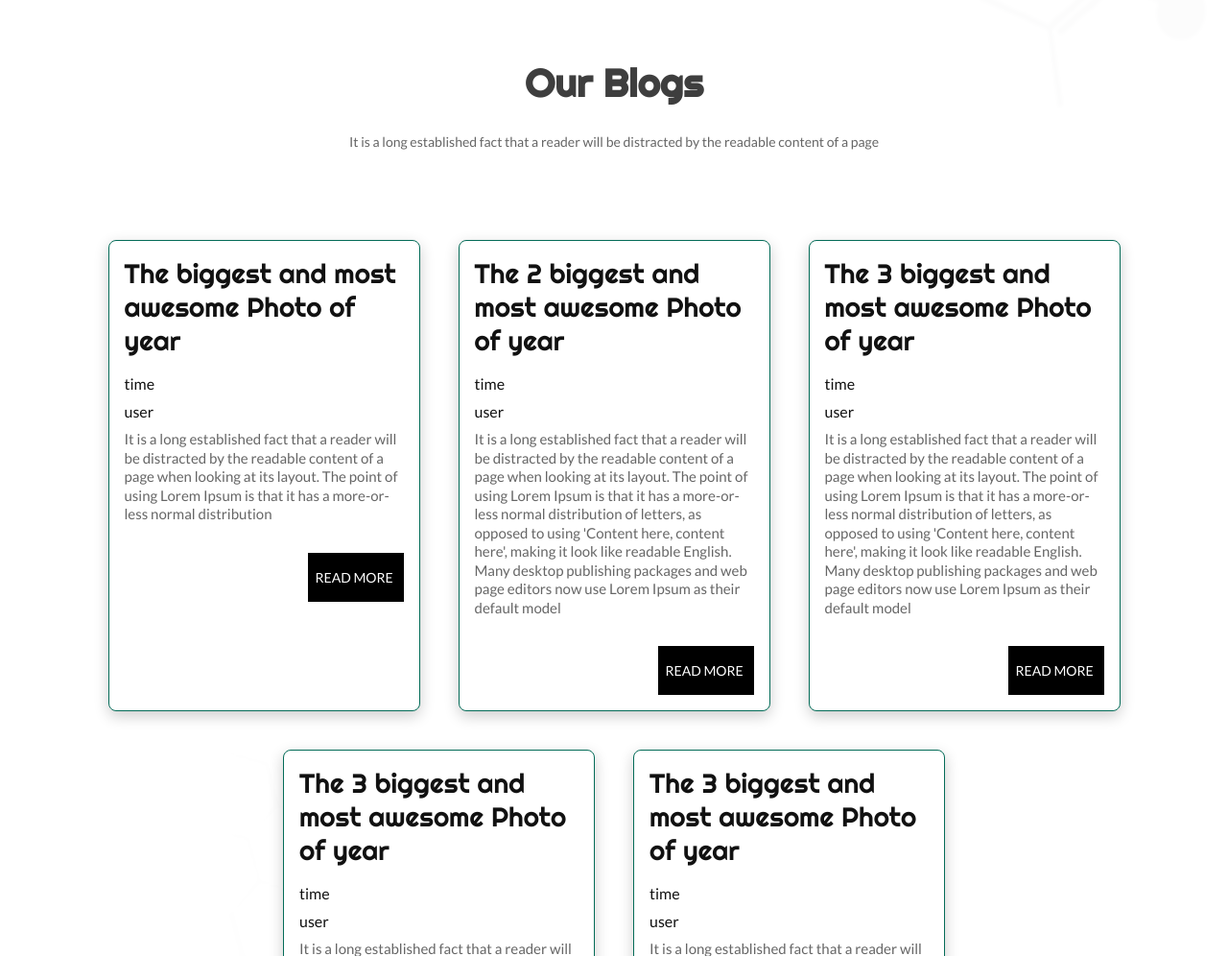
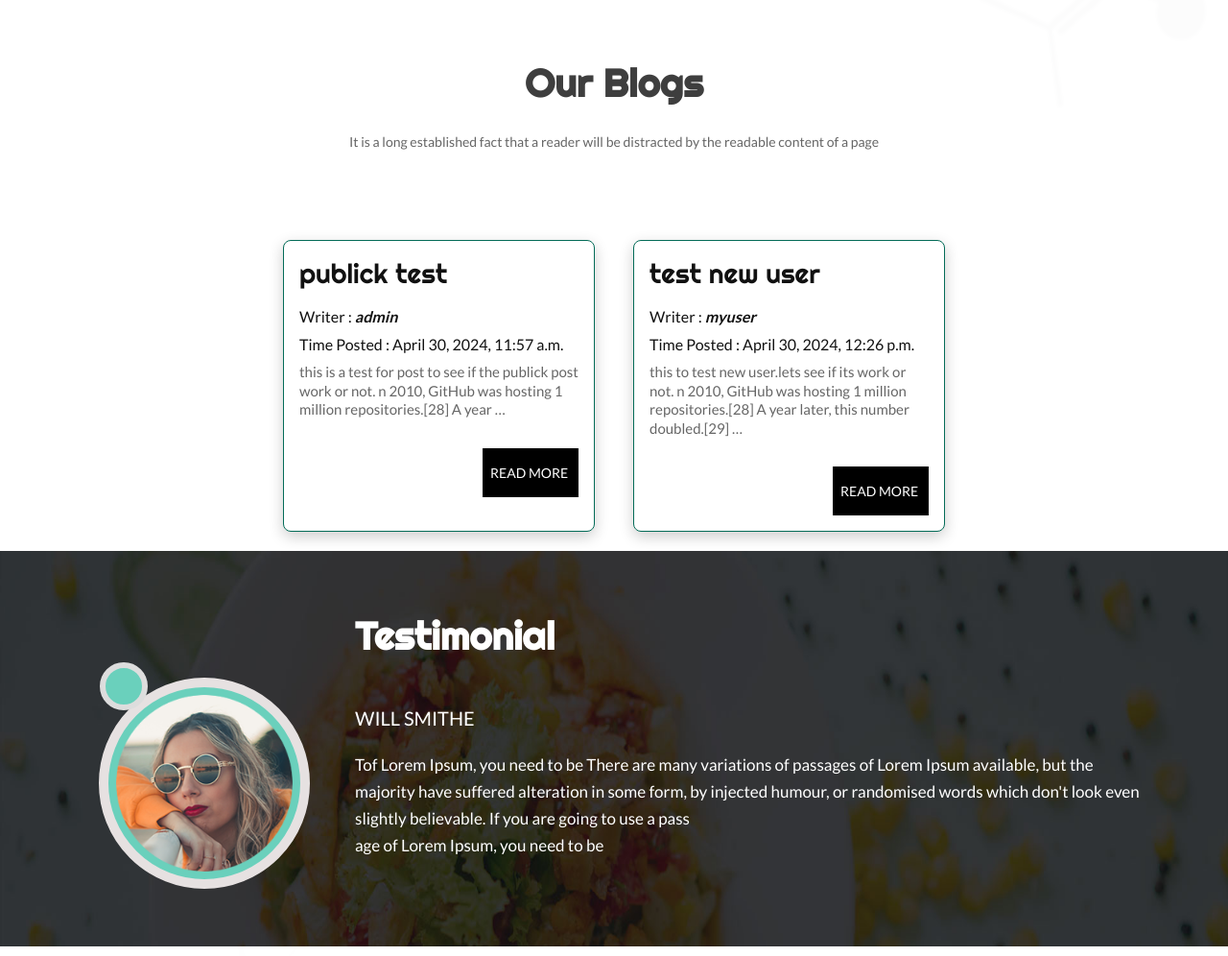
Before and after one commit to SMojtabaE/OnlineTextShare, a Django app: page / in a window 1280 px wide. Shown: the part 869-1865 px from the top of the page at 96% size. Run offline with Django 4.2, Linux system fonts and the light colour scheme; data comes from the database, SQL or seed files in the repository; both versions use the stored data as it was after the commit; some libraries are stand-ins or nearby versions; some web fonts are replaced.

Commit message:
homepage fixed

```diff
--- a/posts/templates/posts/index.html
+++ b/posts/templates/posts/index.html
@@ -65,8 +65,24 @@
             </div>  {% endcomment %}
 
             <!-- ############ -->
+            <div class='card-container'>
+               {% for post in posts_list %}
 
-            <div class='card-container'>
+                     <div class='card'>
+                        <div class='card-content'>
+                           <article>
+                              <h3>{{post.title}}</h3>
+                              <h4>Writer : <b><i>{{post.user.username}}</i></b></h4>
+                              <h4>Time Posted : {{post.date_posted}}</h4>
+                              <p>{{post.content|truncatewords:25}}</p>
+                              <a href='/post_detail/{{post.id}}' class='post-btn'>Read More</a>
+                           </article>
+                        </div>
+                     </div>
+
+               {% endfor %}
+            </div>
+            {% comment %} <div class='card-container'>
                <div class='card'>
                   <div class='card-content'>
                      <h3>The biggest and most awesome Photo of  year</h3>
@@ -144,7 +160,7 @@
                   </div>
                </div>
 
-            </div>
+            </div> {% endcomment %}
     <!-- end fist section -->
          </div>
       </div>
--- a/posts/urls.py
+++ b/posts/urls.py
@@ -1,13 +1,19 @@
 from django.urls import path
-from .views import (HomeView,PostCreateview,HomePostsListView,
+from .views import (PostCreateview,HomePostsListView,
                     PostDetailview,PostUpdateView,PostDeleteView,
                     SignUpCreateView)
 app_name = 'posts'
 
+# mysuperadmin = {'username' : 'admin',
+#                 'password' : 'sme123',
+#                 }
+
+
+
 urlpatterns = [
-    path('',HomeView.as_view(),name='home'),
+    path('',HomePostsListView.as_view(),name='home'),
     path('create_post/',PostCreateview.as_view(),name='create_post'),
-    path('list_posts/',HomePostsListView.as_view(),name='list_posts'),
+    # path('list_posts/',HomePostsListView.as_view(),name='list_posts'),
     path('post_detail/<int:pk>',PostDetailview.as_view(),name='detail_post'),
     path('update_post/<int:pk>',PostUpdateView.as_view(),name='post_update'),
     path('delete_post/<int:pk>',PostDeleteView.as_view(),name='delete_post'),
--- a/posts/views.py
+++ b/posts/views.py
@@ -9,8 +9,13 @@ from django.contrib.auth.mixins import LoginRequiredMixin
 
 # Create your views here.
 
-class HomeView(TemplateView):
-    template_name = 'posts/index.html'
+# class HomeView(TemplateView):
+#     template_name = 'posts/index.html'
+
+#     context_object_name = 'posts_list'
+#     def get_queryset(self):
+#         return Post.objects.filter(is_publick=True)
+
 
 class PostCreateview(LoginRequiredMixin,CreateView):           # templat = > post_form.html
     model = Post
@@ -22,8 +27,9 @@ class PostCreateview(LoginRequiredMixin,CreateView):           # templat = > pos
         form.instance.user = self.request.user
         return super().form_valid(form)
 
-class HomePostsListView(ListView):              # template = > post_list.html
+class HomePostsListView(ListView):   #home page           # template = > index.html
     model = Post
+    template_name = 'posts/index.html'
 
     context_object_name = 'posts_list'
     def get_queryset(self):
```
Also changed, not shown: db.sqlite3.
